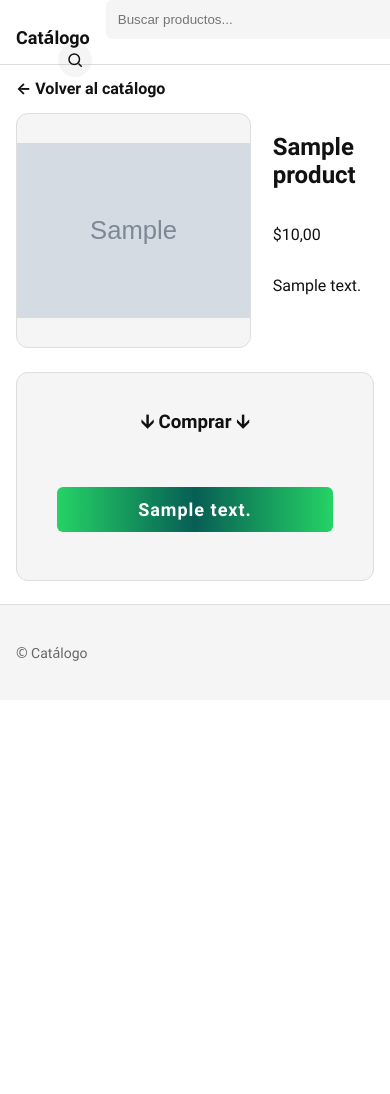
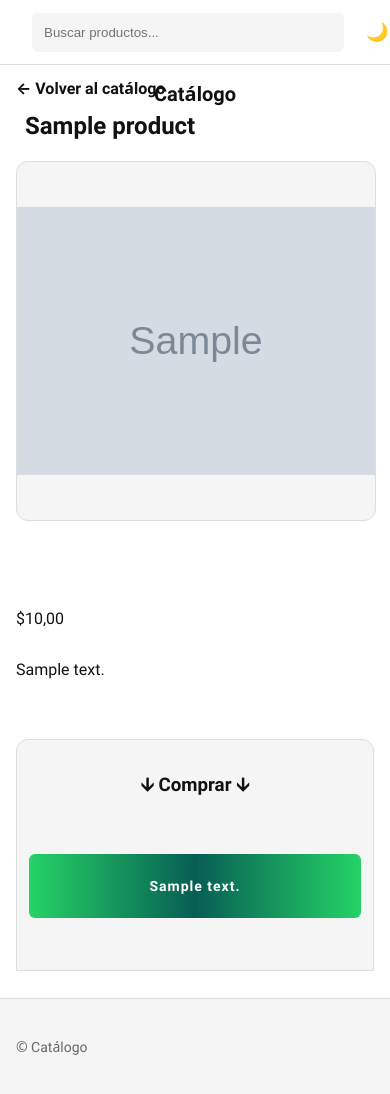
Before and after one commit to VScevdev/catalogico.shop, a Django app: a page that uses templates/base/base.html in a window 390 px wide; the page is wider, and only the part inside the window is pictured. Before the commit the page ends 661 px from the top of that part, so only its background shows below. Run offline with Django 5.2, Linux system fonts and the light colour scheme; tables that the repository leaves empty hold one stand-in row (values such as "Sample post"); grey boxes marked "Sample" are stand-in pictures.

Commit message:
Made responsive for laptop/tablet and mobile

```diff
--- a/apps/catalog/models.py
+++ b/apps/catalog/models.py
@@ -139,7 +139,7 @@ class ProductImage(models.Model):
 #-- Links de compra --#
 class ProductLink(models.Model):
     LINK_CHOICES = (
-        ("whatsapp", "WhatsApp"),
+        ("whatsapp", "Whatsapp"),
         ("instagram", "Instagram"),
         ("facebook", "Facebook"),
         ("mercadolibre", "MercadoLibre"),
--- a/static/css/base/variables.css
+++ b/static/css/base/variables.css
@@ -45,6 +45,7 @@
   --space-md: 1rem;     /* 16px */
   --space-lg: 1.5rem;   /* 24px */
   --space-xl: 2rem;     /* 32px */
+  --space-xlplus: 2.5rem;  /* 40px */
   --space-2xl: 3rem;    /* 48px */
 
 
--- a/static/css/components/buttons.css
+++ b/static/css/components/buttons.css
@@ -110,17 +110,17 @@
   color: white;
 }
 
-/* Mobile */
-@media (max-width: 768px){
-
-}
 
 /* Tablet */
 @media (max-width: 1024px){
 
 }
 
-/* Desktop large */
-@media (min-width: 1400px){
-
+/* Mobile */
+@media (max-width: 768px){
+  .btn {
+    font-size: var(--font-size-lg);
+    padding: 10px 14px;
+    justify-content: center;
+  }
 }
--- a/static/css/components/cards.css
+++ b/static/css/components/cards.css
@@ -36,7 +36,7 @@
 }
 
 .product-card-title {
-  font-size: var(--font-size-base);
+  font-size: var(--font-size-lg);
   margin-bottom: var(--space-sm);
 }
 
@@ -59,17 +59,24 @@
   opacity: 0.3;
 }
 
-/* Mobile */
-@media (max-width: 768px){
 
-}
 
 /* Tablet */
 @media (max-width: 1024px){
 
 }
 
-/* Desktop large */
-@media (min-width: 1400px){
+/* Mobile */
+@media (max-width: 768px){
+  .product-card {
+    border-radius: var(--radius-lg);
+  }
 
+  .product-card-title {
+    font-size: var(--font-size-sm);
+  }
+
+  .product-card-price {
+    font-size: var(--font-size-lg);
+  }
 }
--- a/static/css/components/pagination.css
+++ b/static/css/components/pagination.css
@@ -50,17 +50,19 @@
     pointer-events: none;
 }
 
-/* Mobile */
-@media (max-width: 768px){
 
-}
 
 /* Tablet */
 @media (max-width: 1024px){
 
 }
 
-/* Desktop large */
-@media (min-width: 1400px){
-
+/* Mobile */
+@media (max-width: 768px){
+    .page-btn,
+    .page-number {
+        min-width: 44px;
+        height: 44px;
+        font-size: var(--font-size-md);
+    }
 }
--- a/static/css/layout/base.css
+++ b/static/css/layout/base.css
@@ -5,17 +5,21 @@ body {
   margin: 0;
 }
 
-/* Mobile */
-@media (max-width: 768px){
 
-}
 
 /* Tablet */
 @media (max-width: 1024px){
+  body {
+    height: 100vh;
+    width: 100vw;
+  }
+}
+
+/* Mobile */
+@media (max-width: 768px){
+  body {
+    height: 100vh;
+    width: 100vw;
+  }
 
 }
-
-/* Desktop large */
-@media (min-width: 1400px){
-
-}
--- a/static/css/layout/grid.css
+++ b/static/css/layout/grid.css
@@ -26,17 +26,17 @@
     justify-content: center;
 }
 
-/* Mobile */
-@media (max-width: 768px){
 
-}
 
 /* Tablet */
 @media (max-width: 1024px){
 
 }
 
-/* Desktop large */
-@media (min-width: 1400px){
-
+/* Mobile */
+@media (max-width: 768px){
+    .products-grid {
+        grid-template-columns: 1fr 1fr;
+        gap: var(--space-sm);
+    }
 }
--- a/static/css/layout/header.css
+++ b/static/css/layout/header.css
@@ -50,8 +50,8 @@
 
 .search-bar input {
   background-color: var(--surface-hover);
+  width: 48rem;
   padding: var(--space-sm);
-  width: 48rem;
   border-radius: var(--radius-sm);
   border: none;
   color: var(--color-text);
@@ -95,17 +95,33 @@
   background-color: var(--surface-active);
 }
 
-/* Mobile */
-@media (max-width: 768px){
 
-}
 
 /* Tablet */
 @media (max-width: 1024px){
-
+  .search-bar input {
+  width: 24rem;
+  }
 }
 
-/* Desktop large */
-@media (min-width: 1400px){
+/* Mobile */
+@media (max-width: 768px){
+  .header-brand .brand-link{
+    position: absolute;
+    margin-left: auto;
+    margin-right: auto;
+    left: 0;
+    right: 0;
+    top: 5rem;
+    text-align: center;
+    font-size: var(--font-size-xl);
+  }
 
+  .search-bar input {
+    width: 18rem;
+  }
+
+  .search-bar button {
+    display: none;
+  }
 }
--- a/static/css/pages/catalog.css
+++ b/static/css/pages/catalog.css
@@ -128,23 +128,23 @@ select {
   margin: var(--space-lg);
 }
 
+
+
+/* Tablet */
+@media (max-width: 1024px){
+    .catalog-layout {
+    grid-template-columns: 200px 1fr;
+  }
+}
+
 /* Mobile */
 @media (max-width: 768px){
     .catalog-layout {
-    grid-template-columns: 1fr;
+    display: block;
+    margin-top: var(--space-xlplus);
   }
 
   .catalog-sidebar {
-    order: 2;
+    display: none;
   }
 }
-
-/* Tablet */
-@media (max-width: 1024px){
-
-}
-
-/* Desktop large */
-@media (min-width: 1400px){
-
-}
--- a/static/css/pages/product_detail.css
+++ b/static/css/pages/product_detail.css
@@ -137,10 +137,7 @@
 }
 
 
-/* Mobile */
-@media (max-width: 768px){
 
-}
 
 /* Tablet */
 @media (max-width: 1024px){
@@ -152,6 +149,9 @@
   .product-sidebar {
     position: static;
     order: 2;
+
+    border-radius: var(--radius-lg) var(--radius-lg) 0 0;
+    margin-bottom: var(--space-lg);
   }
 
   .product-gallery {
@@ -163,7 +163,57 @@
   }
 }
 
-/* Desktop large */
-@media (min-width: 1400px){
+/* Mobile */
+@media (max-width: 768px){
+  .product-layout {
+    grid-template-columns: 1fr;
+  }
 
+  .product-main {
+    display: flex;
+    flex-direction: column;
+  }
+
+  .product-main h1 {
+    position: absolute;
+    top: 5.75rem;
+    left: 25px;
+  }
+
+  .product-gallery {
+    margin-top: var(--space-2xl);
+    width: 100%;
+    height: 100%;
+  }
+
+  .product-sidebar {
+    position: static;
+    bottom: 0;
+    left: 0;
+    right: 0;
+
+    border-radius: var(--radius-lg) var(--radius-lg) 0 0;
+    padding: var(--space-sm);
+
+    flex-direction: column;
+    gap: var(--space-md);
+    justify-content: space-around;
+
+    z-index: var(--z-toast);
+  }
+
+  .product-sidebar ul {
+    gap: var(--space-md);
+    padding: 0;
+  }
+
+  .product-sidebar li {
+    flex: 1;
+  }
+
+  .product-sidebar a {
+    font-size: var(--font-size-sm);
+    padding: var(--space-lg) 0;
+    margin-bottom: var(--space-lg);
+  }
 }
```
